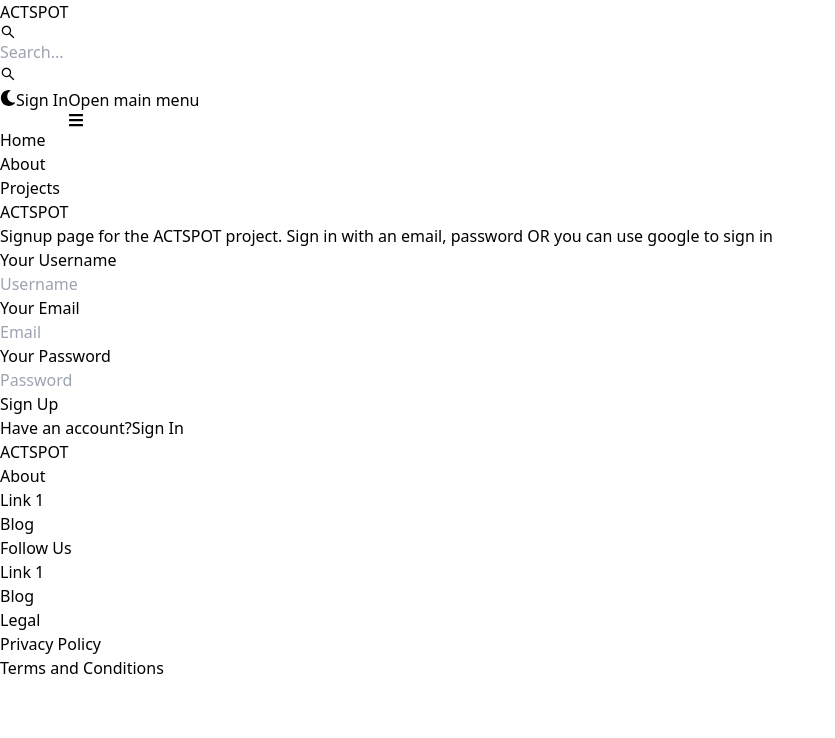
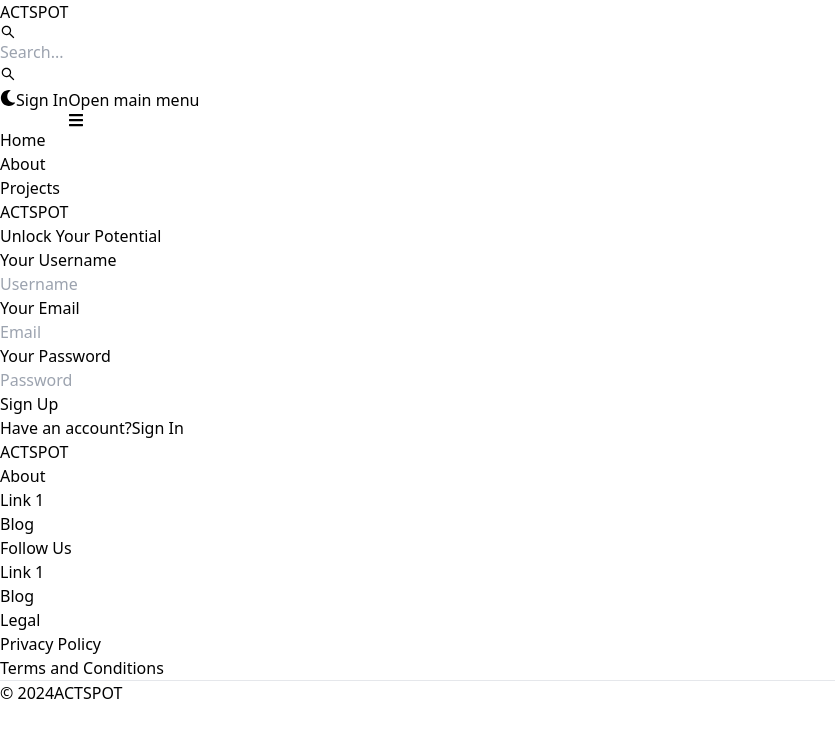
Before and after one commit to karma8022/crypto_jwt, a React (Vite) app in the folder client/: page /sign-up in a window 1280 px wide. Shown: the top 738 px of the page, without its empty margins (0-835 px from the left). Built offline with nearby package versions, Linux system fonts and the light colour scheme.

Commit message:
Completed he footer component

```diff
--- a/client/src/components/Footer.jsx
+++ b/client/src/components/Footer.jsx
@@ -7,12 +7,12 @@ export default function FooterComponent() {
     <Footer container className='border border-t-8 border-teal-500'>
         <div className='w-full max-w-7xl mx-auto'>
             <div className='grid w-full justify-between sm:flex md:grid-cols-1'>
-                <div className=''>
+                <div className='mt-5 '>
                     <Link to="/" className='self-center whitespace-nowrap text-lg sm:text-xl font-semibold dark:text-white'>
                         <span className='px-2 py-1 bg-gradient-to-r from-indigo-500 via-purple-500 to-pink-500 rounded-lg text-white'>ACTSPOT</span>
                     </Link>
                 </div>
-                <div className='grid grid-cols-2 gap-3 sm: mt-4 sm:grid-cols-3 sm:gap-6'>
+                <div className='grid grid-cols-2 gap-8 mt-4 sm:grid-cols-3 sm:gap-6'>
                     <div>
                         <Footer.Title title='About' />
                         <Footer.LinkGroup col>
@@ -48,7 +48,10 @@ export default function FooterComponent() {
                     </div>
                 </div>
             </div>
-
+            <Footer.Divider/>
+            <div className='w-full sm:flex sm:items-center sm:justify-between'>
+                <Footer.Copyright by='ACTSPOT' year={new Date().getFullYear()} />
+            </div>
         </div>
     </Footer>
   )
--- a/client/src/pages/SignUp.jsx
+++ b/client/src/pages/SignUp.jsx
@@ -46,8 +46,7 @@ export default function SignUp() {
             <span className='px-2 py-1 bg-gradient-to-r from-indigo-500 via-purple-500 to-pink-500 rounded-lg text-white'>ACTSPOT</span>
         </Link>
         <p className='text-sm mt-5'>
-          Signup page for the ACTSPOT project.
-          Sign in with an email, password OR you can use google to sign in
+          Unlock Your Potential
         </p>
         </div>
         {/* right */}
```
